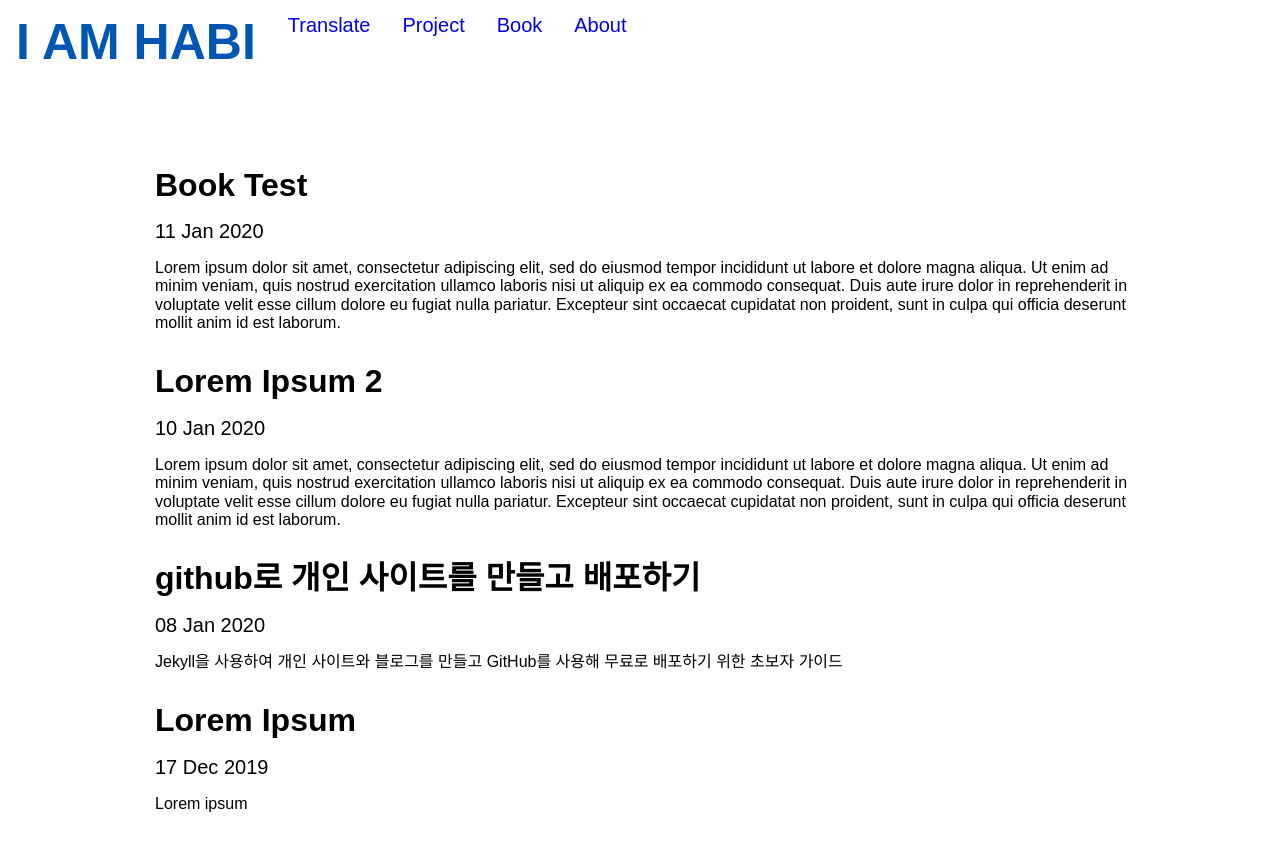
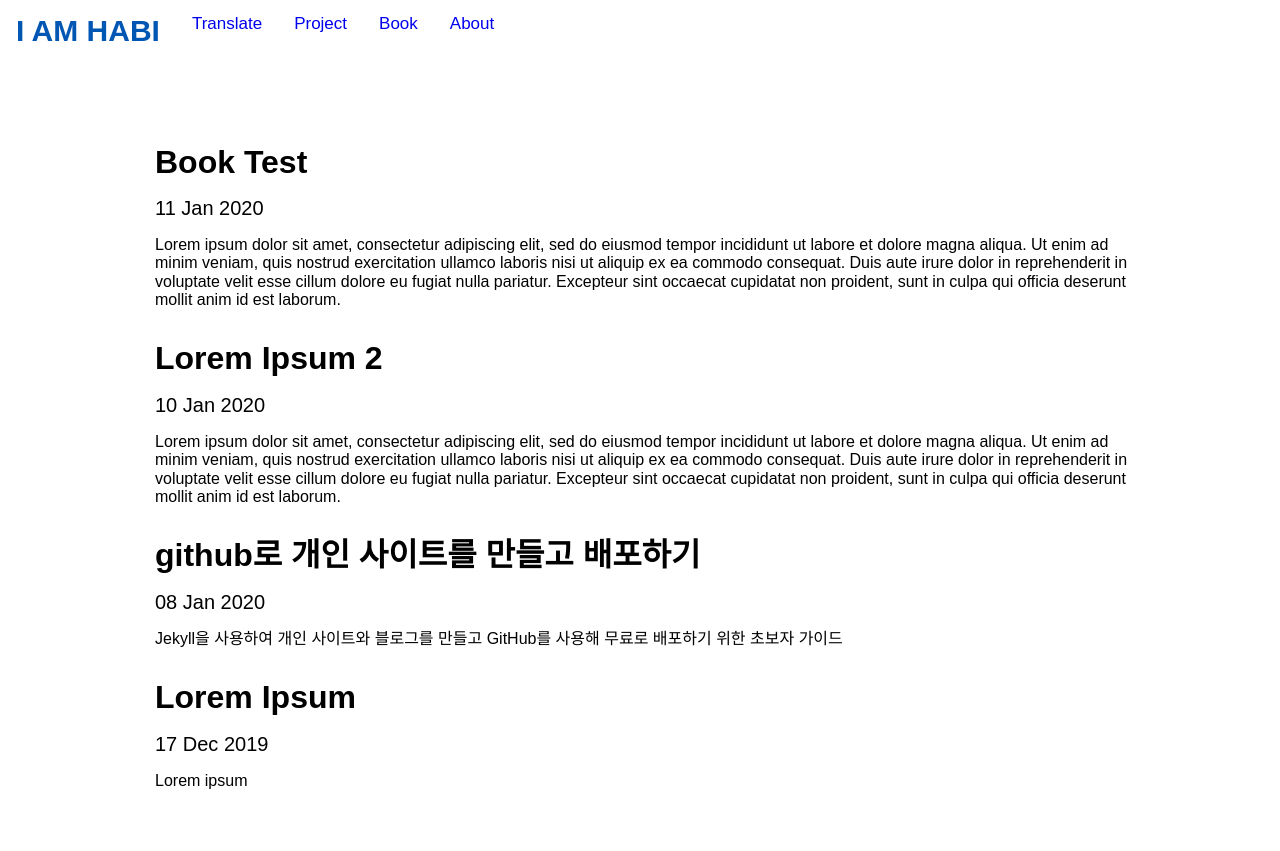
Before and after one commit to iamhabi/iamhabi.github.io, a Jekyll site: the page built from index.html, in a window 1280 px wide. Shown: the top 851 px of the page. Built offline with Jekyll 4.4.1, drawn with Linux system fonts in a browser that asks for light colours.

Commit message:
responsive

```diff
--- a/css/main.css
+++ b/css/main.css
@@ -69,12 +69,12 @@ ol li::before {
 }
 
 .home {
-    font-size: 50px;
+    font-size: 30px;
     font-weight: bold;
 }
 
 .nav {
-    font-size: 20px;
+    font-size: 17px;
     text-decoration: none;
 }
 
```
